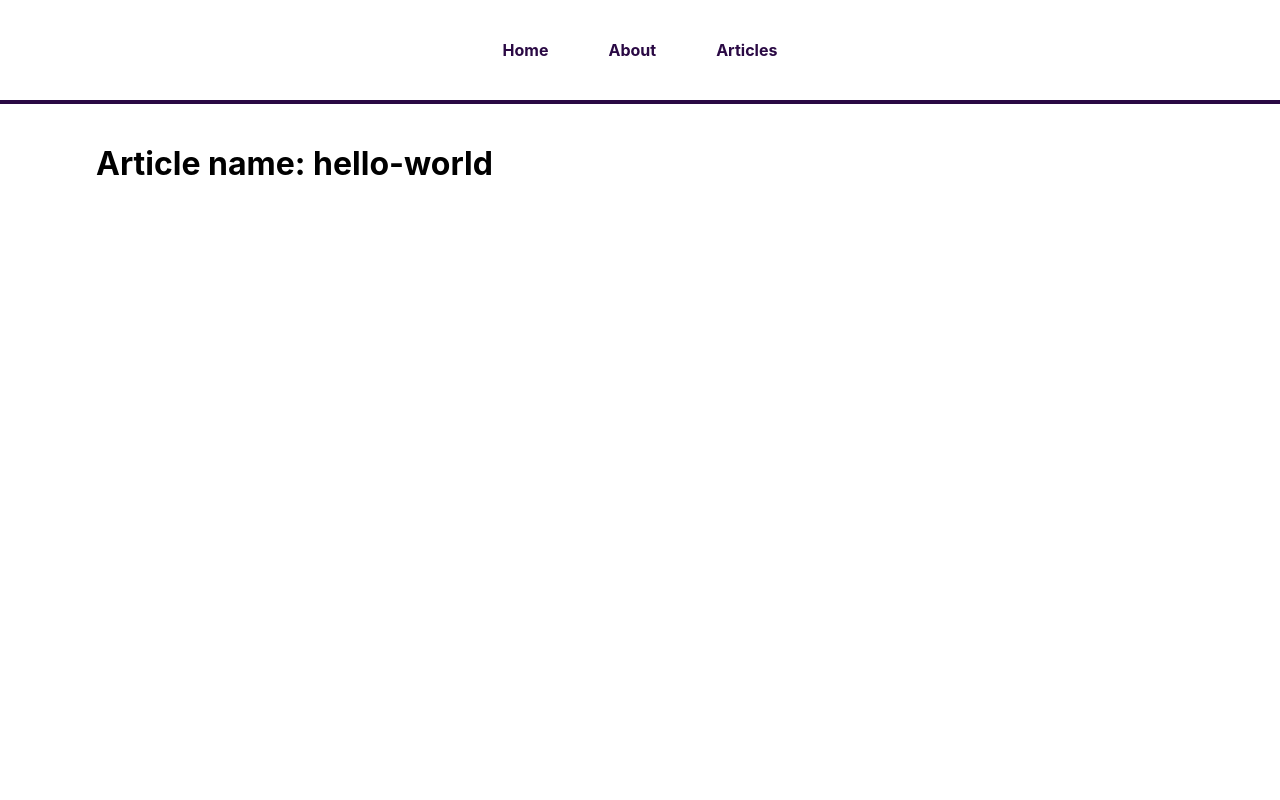
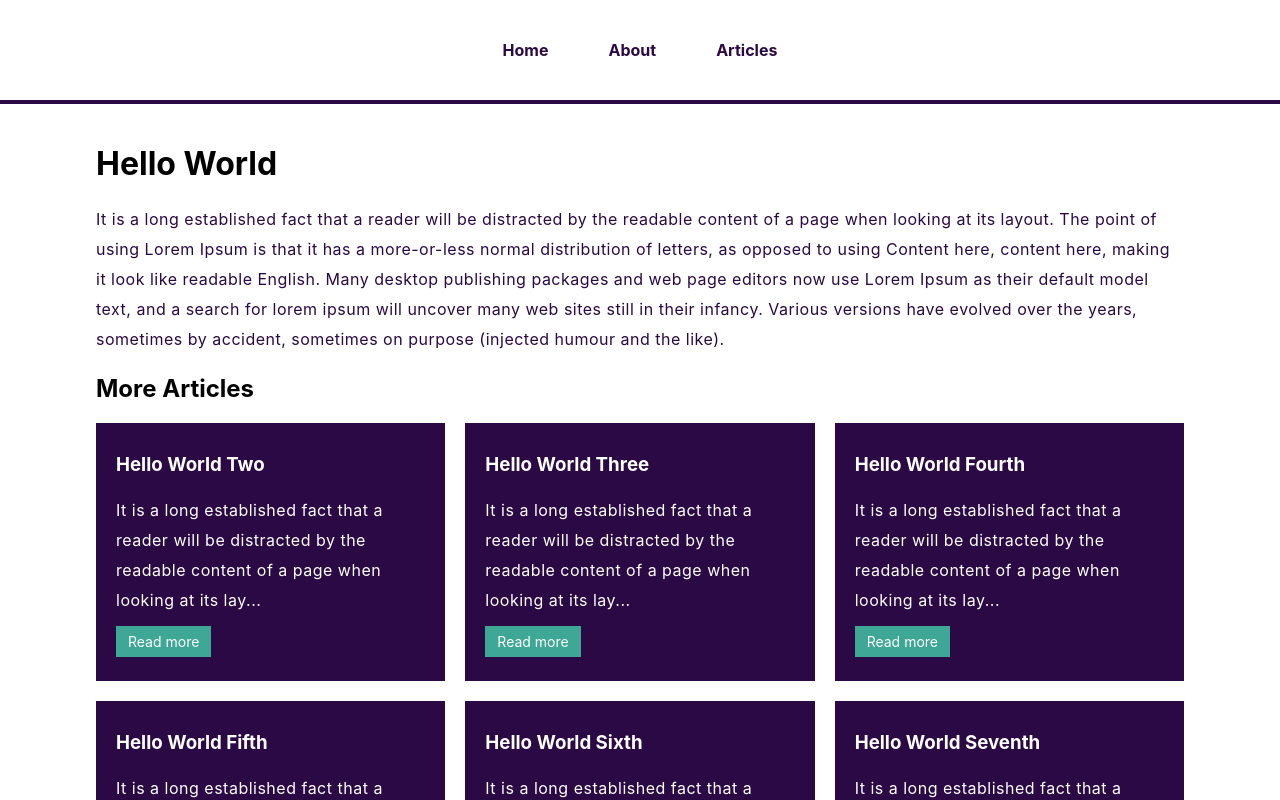
Before and after one commit to aldveq/react-blog, a React (Create React App) app: page /article/hello-world in a window 1280 px wide. Shown: the top 800 px of the page. Built offline with nearby package versions, Linux system fonts and the light colour scheme; the HTML template or start-up script is replaced by a standard one.

Commit message:
Rendered single post content and added blog data prop to PostsWrapper container

```diff
--- a/src/assets/sass/containers/posts-wrapper.scss
+++ b/src/assets/sass/containers/posts-wrapper.scss
@@ -10,7 +10,7 @@
 
 	&__item {
 		background-color: $primary-brand-color;
-		padding: 20px;
+		padding: 30px 20px;
 		margin-bottom: 20px;
 
 		@media only screen and (min-width: 1024px) {
@@ -22,6 +22,7 @@
 		}
 
 		h3 {
+			margin-top: 0;
 			font-weight: bold;
 		}
 	}
--- a/src/containers/PostsWrapper.js
+++ b/src/containers/PostsWrapper.js
@@ -1,8 +1,7 @@
 import React from "react";
 import { PostItem } from '../components';
-import { blogData } from '../blog-data';
 
-const PostsWrapper = () => {
+const PostsWrapper = ({blogData}) => {
 
 	const drawBlogData = () => {
 		return (
--- a/src/pages/ArticleSinglePage.js
+++ b/src/pages/ArticleSinglePage.js
@@ -1,13 +1,23 @@
 import React from "react";
 import { useParams } from "react-router-dom";
 import MainWrapper from "../containers/MainWrapper";
+import PostsWrapper from "../containers/PostsWrapper";
+import { blogData } from "../blog-data";
+import NotFoundPage from "./NotFoundPage";
 
 const ArticleSinglePage = () => {
 	const { name } = useParams();
+	const blogSingleData = blogData.find(bData => bData.slug === name);
+	const moreArticles = blogData.filter(bData => bData.slug !== name);
+
+	if ( blogSingleData === undefined || blogSingleData === null ) return <NotFoundPage/>
 
 	return (
 		<MainWrapper>
-			<h1>Article name: { name }</h1>
+			<h1>{blogSingleData.title}</h1>
+			<p>{blogSingleData.content}</p>
+			<h2>More Articles</h2>
+			<PostsWrapper blogData={moreArticles} />
 		</MainWrapper>
 	);
 }
--- a/src/pages/ArticlesPage.js
+++ b/src/pages/ArticlesPage.js
@@ -1,12 +1,13 @@
 import React from "react";
 import MainWrapper from "../containers/MainWrapper";
 import PostsWrapper from "../containers/PostsWrapper";
+import { blogData } from "../blog-data";
 
 const ArticlesPage = () => {
 	return (
 		<MainWrapper>
 			<h1>Articles</h1>
-			<PostsWrapper/>
+			<PostsWrapper blogData={blogData} />
 		</MainWrapper>
 	);
 }
```
